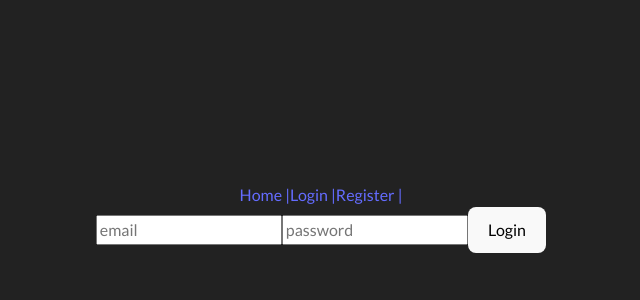
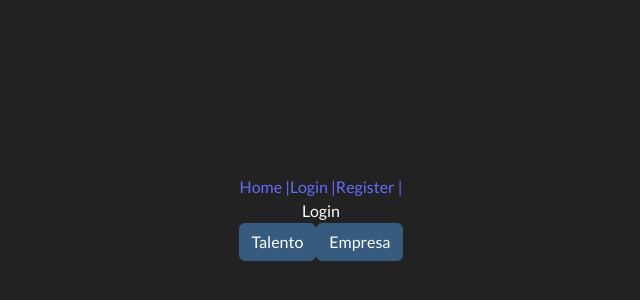
Before and after one commit to AdrikLarreategui/Desafio-BBK, a React (Vite) app in the folder Frontend/: page /login in a window 1280 px wide. Shown: the part 182-482 px from the top of the page, without its empty margins (319-959 px from the left). Built offline with nearby package versions, Linux system fonts and the light colour scheme.

Commit message:
Added 2 Login, Company and Talent.

```diff
--- a/Frontend/src/assets/components/Login/Login.jsx
+++ b/Frontend/src/assets/components/Login/Login.jsx
@@ -1,64 +1,38 @@
-import React, { useEffect, useState } from "react";
-import { useNavigate } from "react-router-dom";
-import { useDispatch, useSelector } from "react-redux";
-import { login, reset } from "../../redux/auth/authSlice";
+import React, { useState } from "react";
+import LoginTalent from "./LoginTalent/LoginTalent";
+import LoginCompany from "./LoginCompany/LoginCompany";
+import { Button, Form } from "react-bootstrap";
 
 const Login = () => {
-  const navigate = useNavigate();
-  const { isError, isSuccess } = useSelector((state) => state.talentAuth);
+  const [option, setOption] = useState(null);
 
-  const [formData, setFormData] = useState({
-    email: "",
-    password: "",
-  });
-  const { email, password } = formData;
-  const onChange = (e) => {
-    setFormData((prevState) => ({
-      ...prevState,
-      [e.target.name]: e.target.value,
-    }));
-  };
-
-  const dispatch = useDispatch();
-
-  useEffect(() => {
-    if (isError) {
-      console.log("error");
-    }
-    if (isSuccess) {
-      console.log("success");
-      setTimeout(() => {
-        navigate("/");
-      });
-    }
-
-    dispatch(reset());
-  }, [isError, isSuccess]);
-
-  const onSubmit = (e) => {
-    e.preventDefault();
-    dispatch(login(formData));
+  const handleOptionClick = (option) => {
+    setOption(option);
   };
   return (
-    <form onSubmit={onSubmit}>
-      <input
-        type="email"
-        name="email"
-        placeholder="email"
-        value={email}
-        onChange={onChange}
-        required
-      />
-      <input
-        type="password"
-        name="password"
-        value={password}
-        placeholder="password"
-        onChange={onChange}
-        required
-      />
-      <button type="submit">Login</button>
-    </form>
+    <>
+      <div>Login</div>
+      {!option && (
+        <div>
+          <Button
+            variant="primary"
+            onClick={() => handleOptionClick("talento")}
+          >
+            Talento{" "}
+          </Button>
+          <Button
+            variant="primary"
+            onClick={() => handleOptionClick("empresa")}
+          >
+            Empresa{" "}
+          </Button>
+        </div>
+      )}
+
+      {option === "talento" && <LoginTalent />}
+      {option === "empresa" && <LoginCompany />}
+    </>
   );
 };
+
 export default Login;
--- /dev/null
+++ b/Frontend/src/assets/components/Login/LoginCompany/LoginCompany.jsx
@@ -0,0 +1,67 @@
+import React, { useEffect, useState } from "react";
+import { useNavigate } from "react-router-dom";
+import { useDispatch, useSelector } from "react-redux";
+// import { login, reset } from "../../../redux/auth/companyAuthSlice";
+
+const LoginCompany = () => {
+  const navigate = useNavigate();
+  // const { isError, isSuccess } = useSelector((state) => state.companyAuthSlice);
+
+  const [formData, setFormData] = useState({
+    email: "",
+    password: "",
+  });
+  const { email, password } = formData;
+  const onChange = (e) => {
+    setFormData((prevState) => ({
+      ...prevState,
+      [e.target.name]: e.target.value,
+    }));
+  };
+
+  const dispatch = useDispatch();
+
+  // useEffect(() => {
+  //   if (isError) {
+  //     console.log("error");
+  //   }
+  //   if (isSuccess) {
+  //     console.log("success");
+  //     setTimeout(() => {
+  //       navigate("/");
+  //     });
+  //   }
+
+  //   dispatch(reset());
+  // }, [isError, isSuccess]);
+
+  const onSubmit = (e) => {
+    e.preventDefault();
+    console.log("Trying to log in");
+    // dispatch(login(formData));
+  };
+
+  return (
+    <form onSubmit={onSubmit}>
+      <input
+        type="email"
+        name="email"
+        placeholder="email"
+        value={email}
+        onChange={onChange}
+        required
+      />
+      <input
+        type="password"
+        name="password"
+        value={password}
+        placeholder="password"
+        onChange={onChange}
+        required
+      />
+      <button type="submit">Login</button>
+    </form>
+  );
+};
+
+export default LoginCompany;
--- /dev/null
+++ b/Frontend/src/assets/components/Login/LoginTalent/LoginTalent.jsx
@@ -0,0 +1,64 @@
+import React, { useEffect, useState } from "react";
+import { useNavigate } from "react-router-dom";
+import { useDispatch, useSelector } from "react-redux";
+import { login, reset } from "../../../redux/auth/talentAuthSlice";
+
+const LoginTalent = () => {
+  const navigate = useNavigate();
+  const { isError, isSuccess } = useSelector((state) => state.talentAuth);
+
+  const [formData, setFormData] = useState({
+    email: "",
+    password: "",
+  });
+  const { email, password } = formData;
+  const onChange = (e) => {
+    setFormData((prevState) => ({
+      ...prevState,
+      [e.target.name]: e.target.value,
+    }));
+  };
+
+  const dispatch = useDispatch();
+
+  useEffect(() => {
+    if (isError) {
+      console.log("error");
+    }
+    if (isSuccess) {
+      console.log("success");
+      setTimeout(() => {
+        navigate("/");
+      });
+    }
+
+    dispatch(reset());
+  }, [isError, isSuccess]);
+
+  const onSubmit = (e) => {
+    e.preventDefault();
+    dispatch(login(formData));
+  };
+  return (
+    <form onSubmit={onSubmit}>
+      <input
+        type="email"
+        name="email"
+        placeholder="email"
+        value={email}
+        onChange={onChange}
+        required
+      />
+      <input
+        type="password"
+        name="password"
+        value={password}
+        placeholder="password"
+        onChange={onChange}
+        required
+      />
+      <button type="submit">Login</button>
+    </form>
+  );
+};
+export default LoginTalent;
--- a/Frontend/src/assets/components/TheHeader/TheHeader.jsx
+++ b/Frontend/src/assets/components/TheHeader/TheHeader.jsx
@@ -3,12 +3,12 @@ import { useNavigate, Link } from "react-router-dom";
 import { useSelector, useDispatch } from "react-redux";
 
 import { useEffect, useState } from "react";
-import { logout } from "../../redux/auth/authSlice";
+import { logout } from "../../redux/auth/talentAuthSlice";
 
 const TheHeader = () => {
   const navigate = useNavigate();
   const dispatch = useDispatch();
-  const { talent } = useSelector((state) => state.talentAuth);
+  const { user } = useSelector((state) => state.talentAuth);
 
   const [text, setText] = useState("");
 
@@ -31,7 +31,7 @@ const TheHeader = () => {
   return (
     <nav>
       <Link to="/">Home |</Link>
-      {talent ? (
+      {user ? (
         <>
           <Link to="/profile">Profile |</Link>
           <Link onClick={onLogout}>Logout | </Link>
```
Also changed, not shown: Frontend/src/App.jsx (+21 -14 lines).
